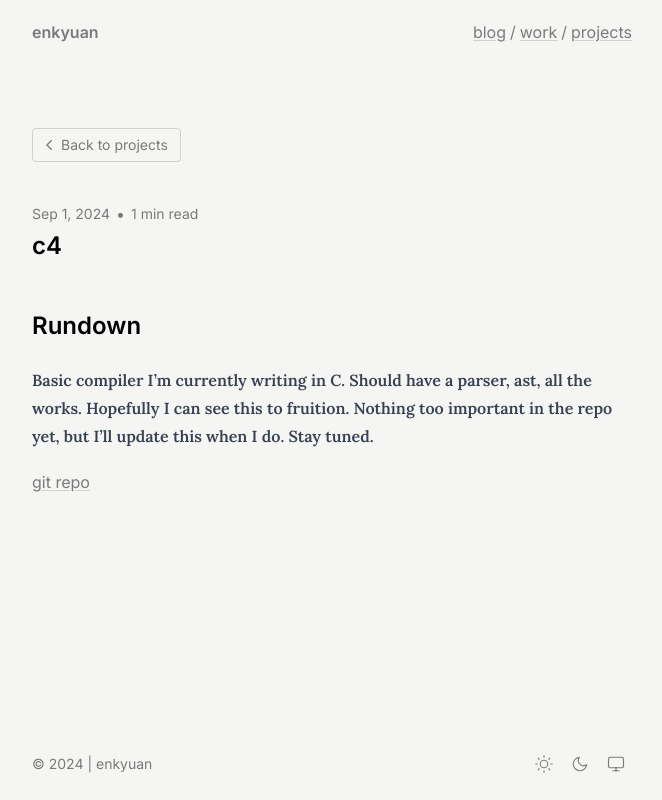
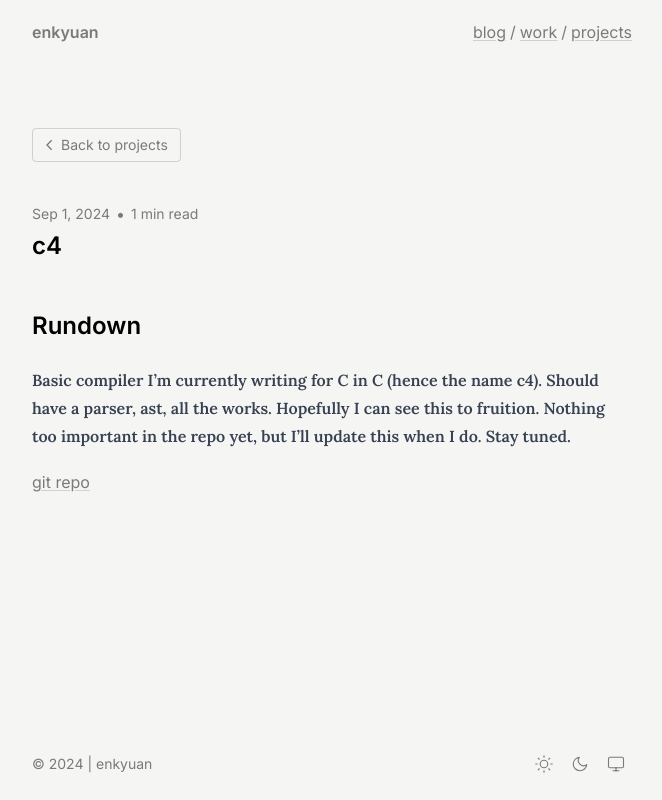
Before and after one commit to enkyuan/enkyuan.github.io, an Astro site: page /enkyuan.github.io/projects/c4 in a window 1280 px wide. Shown: the whole page, without its empty margins (308-970 px from the left). Built offline with nearby package versions, Linux system fonts and the light colour scheme; Astro itself is replaced by a stand-in of ours; a web font is replaced by a local one.

Commit message:
edited blog section

```diff
--- a/src/content/projects/c4/index.md
+++ b/src/content/projects/c4/index.md
@@ -8,4 +8,4 @@ repoURL: "https://github.com/enkyuan/c4.git"
 
 ## Rundown
 
-Basic compiler I'm currently writing in C. Should have a parser, ast, all the works. Hopefully I can see this to fruition. Nothing too important in the repo yet, but I'll update this when I do. Stay tuned.
+Basic compiler I'm currently writing for C in C (hence the name c4). Should have a parser, ast, all the works. Hopefully I can see this to fruition. Nothing too important in the repo yet, but I'll update this when I do. Stay tuned.
```
